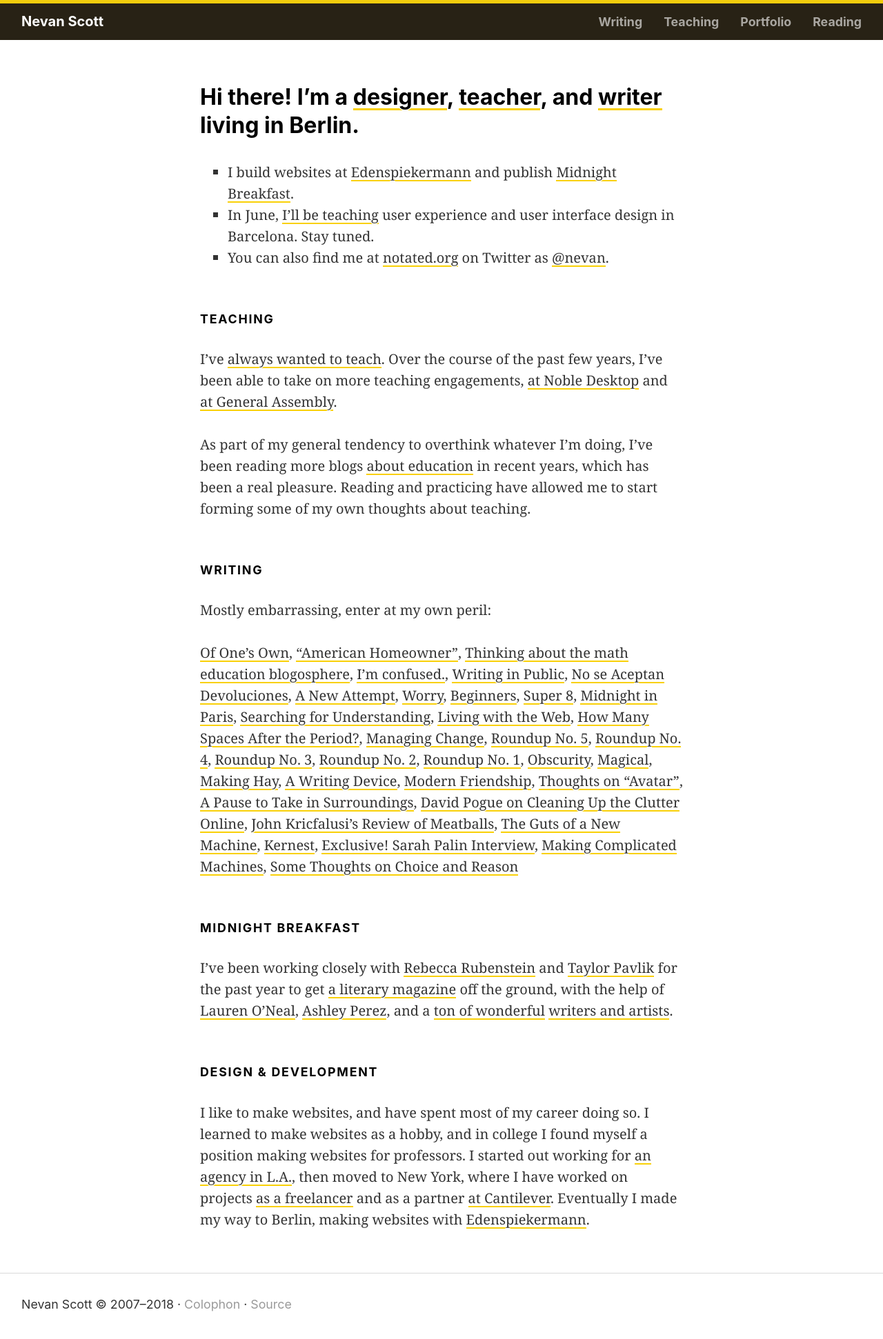
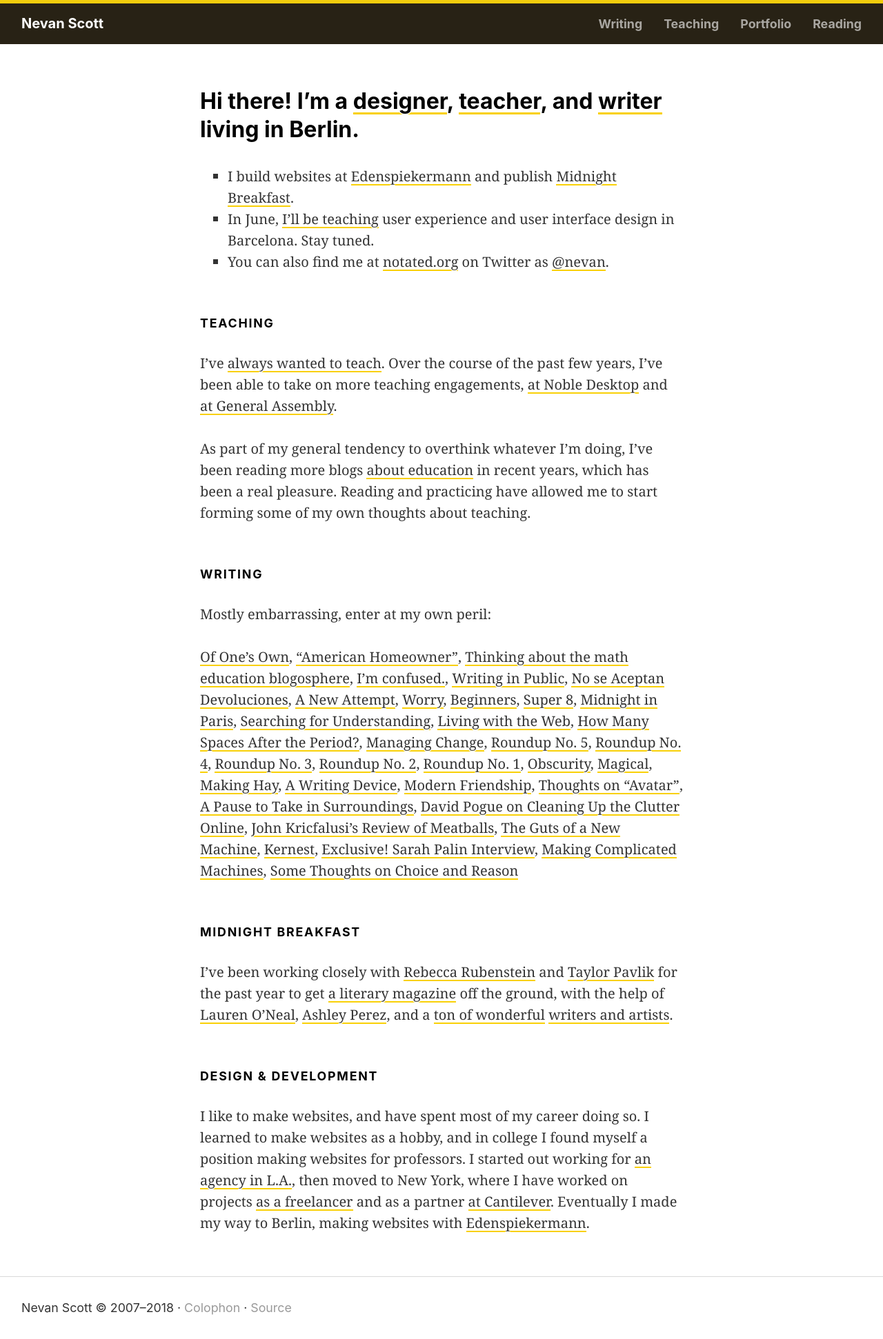
Before and after one commit to nevanscott/nevanscott.github.io, a Jekyll site: the page built from index.md, in a window 1280 px wide. Shown: the whole page at 69% size. Built offline with Jekyll 4.4.1, drawn with Linux system fonts in a browser that asks for light colours.

Commit message:
Fix header layout on mobile

```diff
--- a/_sass/layout.scss
+++ b/_sass/layout.scss
@@ -8,16 +8,19 @@ header[role=banner] {
   font-family: var(--font-family-interface);
   font-weight: bold;
   margin-bottom: var(--type-space-single);
+  padding-top: var(--type-space-half);
+  padding-bottom: var(--type-space-half);
   overflow: auto;
   display: flex;
   flex-direction: row;
+  flex-wrap: wrap;
   justify-content: space-between;
   align-items: baseline;
   h1 {
     color: inherit;
     font-family: inherit;
     font-size: var(--font-size);
-    margin-right: var(--type-space-dash);
+    margin: 0 var(--type-space-dash) 0 0;
   }
   nav {
     font-size: var(--font-size-caption);
```
